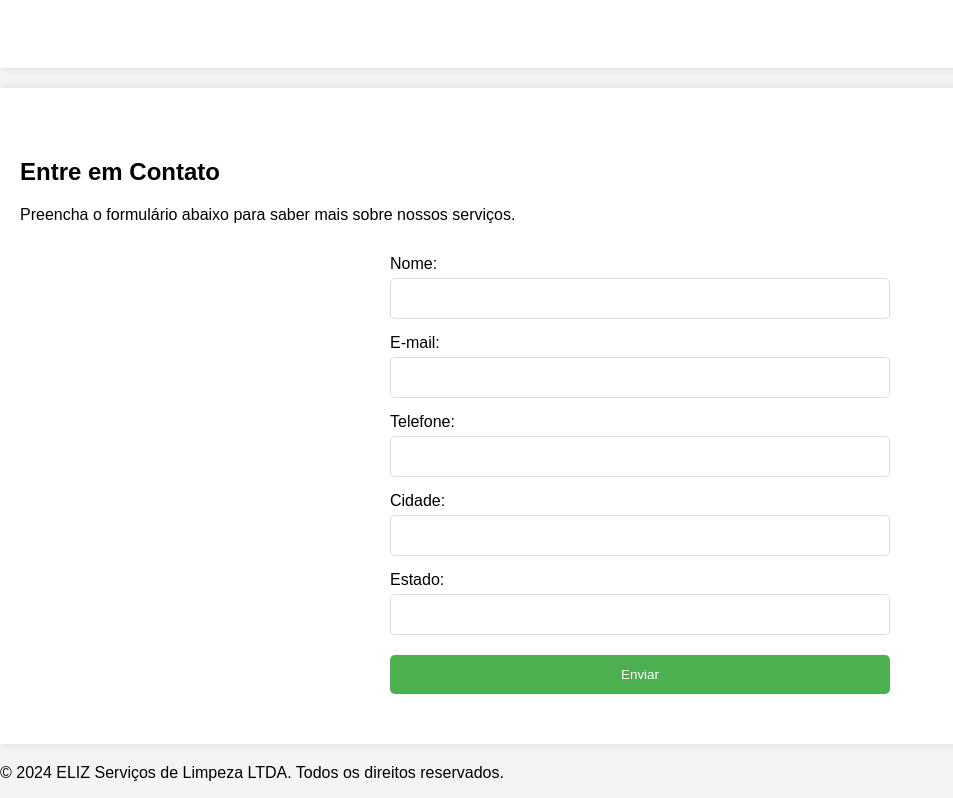
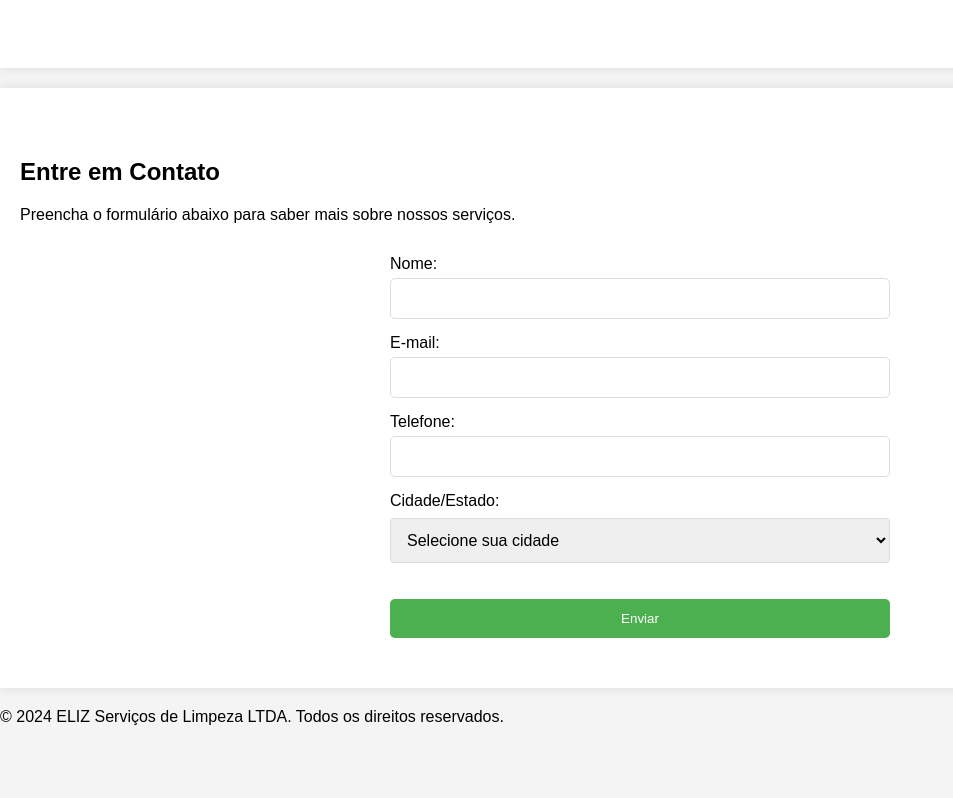
Before and after one commit to ReSoaresOFC/landing_page_sistematiza-o, a plain HTML site: page index.html in a window 1280 px wide. Shown: the part 3144-3942 px from the top of the page, without its empty margins (0-953 px from the left). After the commit the page ends 3886 px from the top, so only its background shows below. Drawn offline with Linux system fonts and the light colour scheme.

Commit message:
Update index.html

```diff
--- a/index.html
+++ b/index.html
@@ -128,13 +128,43 @@
             <input type="email" id="email" name="email" required>
 
             <label for="telefone">Telefone:</label>
-            <input type="tel" id="telefone" name="telefone" required>
+            <input type="tel" id="telefone" name="telefone" required pattern="[0-9]{10,11}" required oninput="this.value = this.value.replace(/[^0-9]/g, '')">
 
-            <label for="cidade">Cidade:</label>
-            <input type="text" id="cidade" name="cidade" required>
+            <div class="form-group">
+                <label for="cidade">Cidade/Estado:</label>
+                <select id="cidade" name="cidade" required>
+                    <option value="">Selecione sua cidade</option>
+                    <option value="São Paulo">São Paulo - SP</option>
+                    <option value="Rio de Janeiro">Rio de Janeiro - RJ</option>
+                    <option value="Belo Horizonte">Belo Horizonte - MG</option>
+                    <option value="Brasília">Brasília - DF</option>
+                    <option value="Salvador">Salvador - BA</option>
+                    <option value="Fortaleza">Fortaleza - CE</option>
+                    <option value="Manaus">Manaus - AM</option>
+                    <option value="Curitiba">Curitiba - PR</option>
+                    <option value="Recife">Recife - PE</option>
+                    <option value="Porto Alegre">Porto Alegre - RS</option>
+                    <option value="Belém">Belém - PA</option>
+                    <option value="São Luís">São Luís - MA</option>
+                    <option value="Maceió">Maceió - AL</option>
+                    <option value="Natal">Natal - RN</option>
+                    <option value="João Pessoa">João Pessoa - PB</option>
+                    <option value="Aracaju">Aracaju - SE</option>
+                    <option value="Teresina">Teresina - PI</option>
+                    <option value="Macapá">Macapá - AP</option>
+                    <option value="Boa Vista">Boa Vista - RR</option>
+                    <option value="Palmas">Palmas - TO</option>
+                    <option value="Campo Grande">Campo Grande - MS</option>
+                    <option value="Cuiabá">Cuiabá - MT</option>
+                    <option value="Goiânia">Goiânia - GO</option>
+                    <option value="Vitória">Vitória - ES</option>
+                    <option value="Rio Branco">Rio Branco - AC</option>
+                    <option value="Porto Velho">Porto Velho - RO</option>
+                    <option value="São José">São José - SC</option>
+                </select>
+            </div>
 
-            <label for="estado">Estado:</label>
-            <input type="text" id="estado" name="estado" required>
+                </select>
 
             <input type="submit" value="Enviar">
         </form>
```
